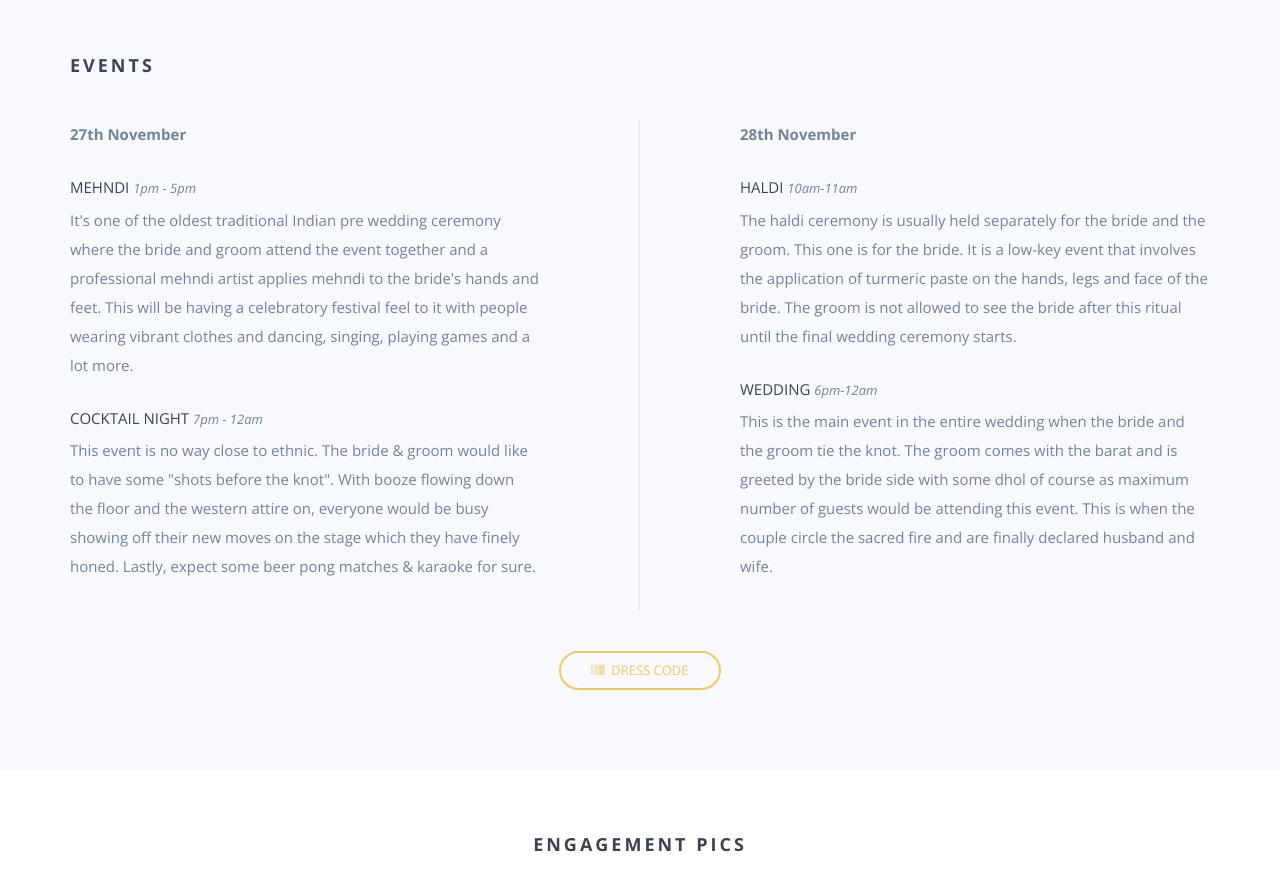
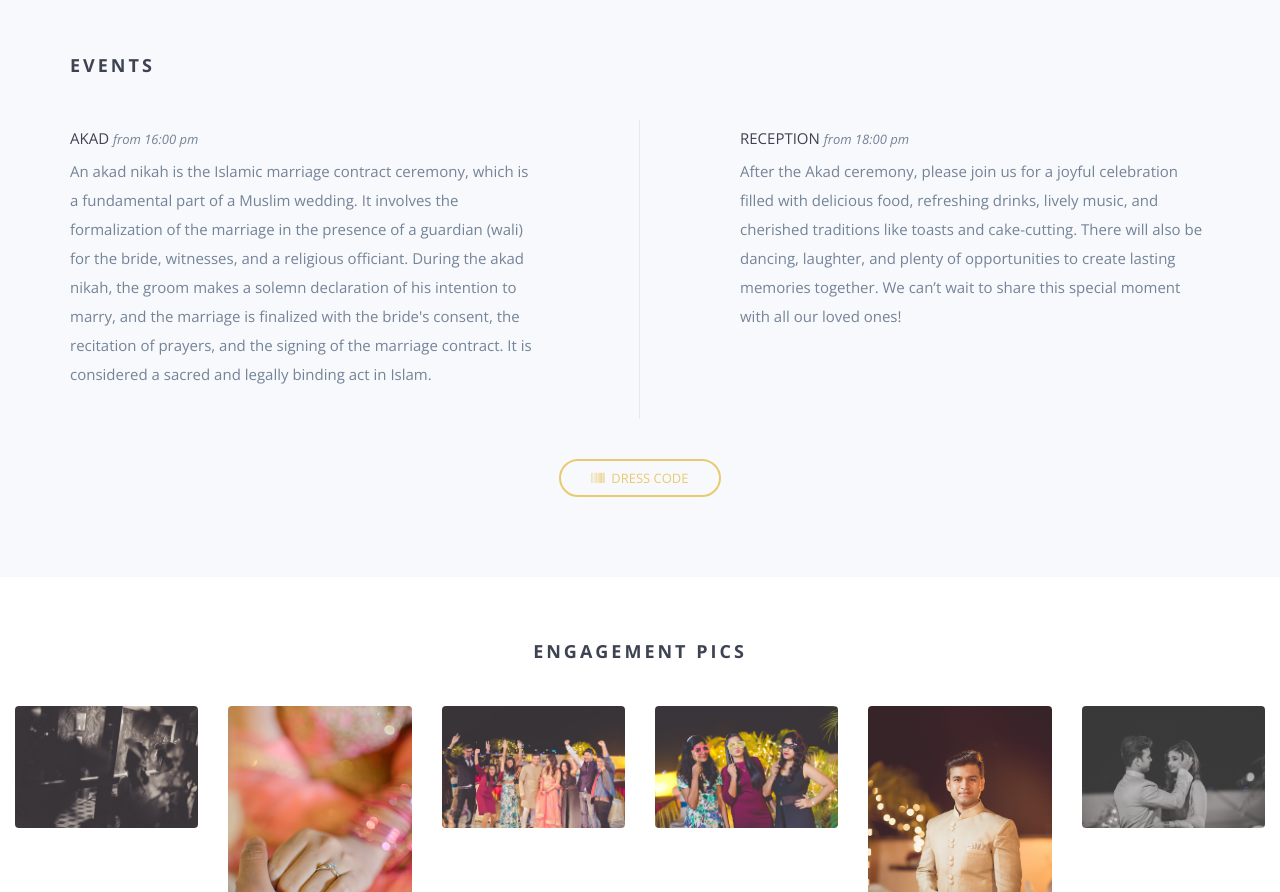
Before and after one commit to gajshamal/GabrielAulia2025, a website: page index.html in a window 1280 px wide. Shown: the part 1000-1892 px from the top of the page. Drawn offline with nearby package versions, Linux system fonts and the light colour scheme; some packages are replaced by stand-ins of ours; files whose address does not match are found by name.

Commit message:
Modify Events section

```diff
--- a/index.html
+++ b/index.html
@@ -131,39 +131,22 @@
         <div class="row">
             <div class="col-md-6 col-sm-12 col-xs-12 leftcol">
                 <div class="wp3">
-                    <p><strong>27th November</strong></p>
-
-                    <h5>Mehndi <span class="time">1PM - 5PM</span></h5>
-                    <p>It's one of the oldest traditional Indian pre wedding ceremony where the bride and groom
-                        attend the event together and a professional mehndi artist applies
-                        mehndi to the bride's hands and feet. This will be having a celebratory
-                        festival feel to it with people wearing vibrant clothes and dancing, singing, playing
-                        games and a lot more.</p>
-                </div>
-                <div class="wp5">
-                    <h5>Cocktail Night <span class="time">7PM - 12AM</span></h5>
-                    <p>This event is no way close to ethnic. The bride & groom would like to have some "shots before the
-                        knot". With booze flowing down the floor and the western attire on, everyone would be busy
-                        showing off their new moves on the stage which they have finely honed. Lastly, expect some beer
-                        pong matches & karaoke for sure.</p>
+                    <h5>AKAD <span class="time">from 16:00 PM</span></h5>
+                    <p>An akad nikah is the Islamic marriage contract ceremony, which is a fundamental part of a Muslim
+                        wedding. It involves the formalization of the marriage in the presence of a guardian (wali) for
+                        the bride, witnesses, and a religious officiant. During the akad nikah, the groom makes a solemn
+                        declaration of his intention to marry, and the marriage is finalized with the bride's consent,
+                        the recitation of prayers, and the signing of the marriage contract. It is considered a sacred
+                        and legally binding act in Islam.</p>
                 </div>
             </div>
             <div class="col-md-6 col-sm-12 col-xs-12 rightcol">
                 <div class="wp4">
-                    <p><strong>28th November</strong></p>
-
-                    <h5>Haldi <span class="time">10AM-11AM</span></h5>
-                    <p>The haldi ceremony is usually held separately for the bride and the groom. This one is for the
-                        bride. It is a low-key event that involves the application of turmeric paste on the hands, legs
-                        and face of the bride. The groom is not allowed to see the bride after this ritual until the
-                        final wedding ceremony starts.</p>
-                </div>
-                <div class="wp6">
-                    <h5>Wedding <span class="time">6PM-12AM</span></h5>
-                    <p>This is the main event in the entire wedding when the bride and the groom tie the
-                        knot. The groom comes with the barat and is greeted by the bride side with some dhol of course
-                        as maximum number of guests would be attending this event. This is when the couple circle the
-                        sacred fire and are finally declared husband and wife.</p>
+                    <h5>RECEPTION <span class="time">from 18:00 PM</span></h5>
+                    <p>After the Akad ceremony, please join us for a joyful celebration filled with delicious food,
+                        refreshing drinks, lively music, and cherished traditions like toasts and cake-cutting. There
+                        will also be dancing, laughter, and plenty of opportunities to create lasting memories together.
+                        We can’t wait to share this special moment with all our loved ones!</p>
                 </div>
             </div>
         </div>
```
